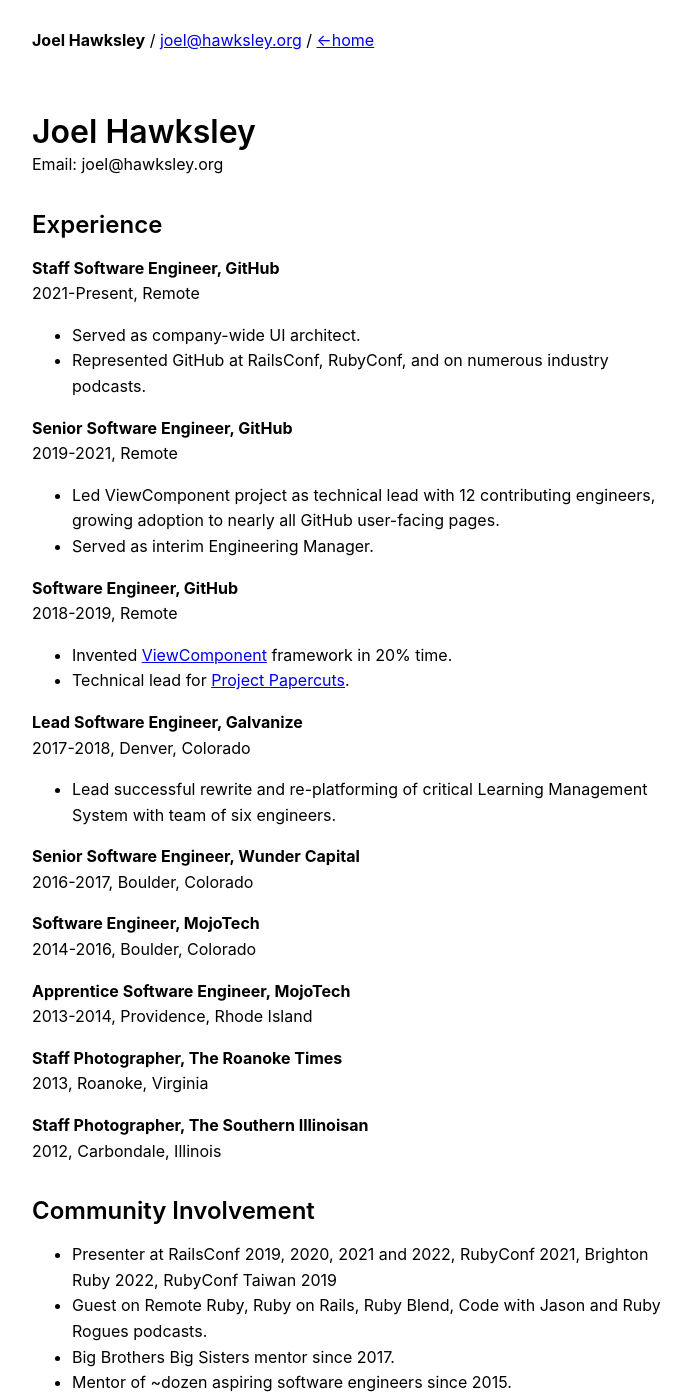
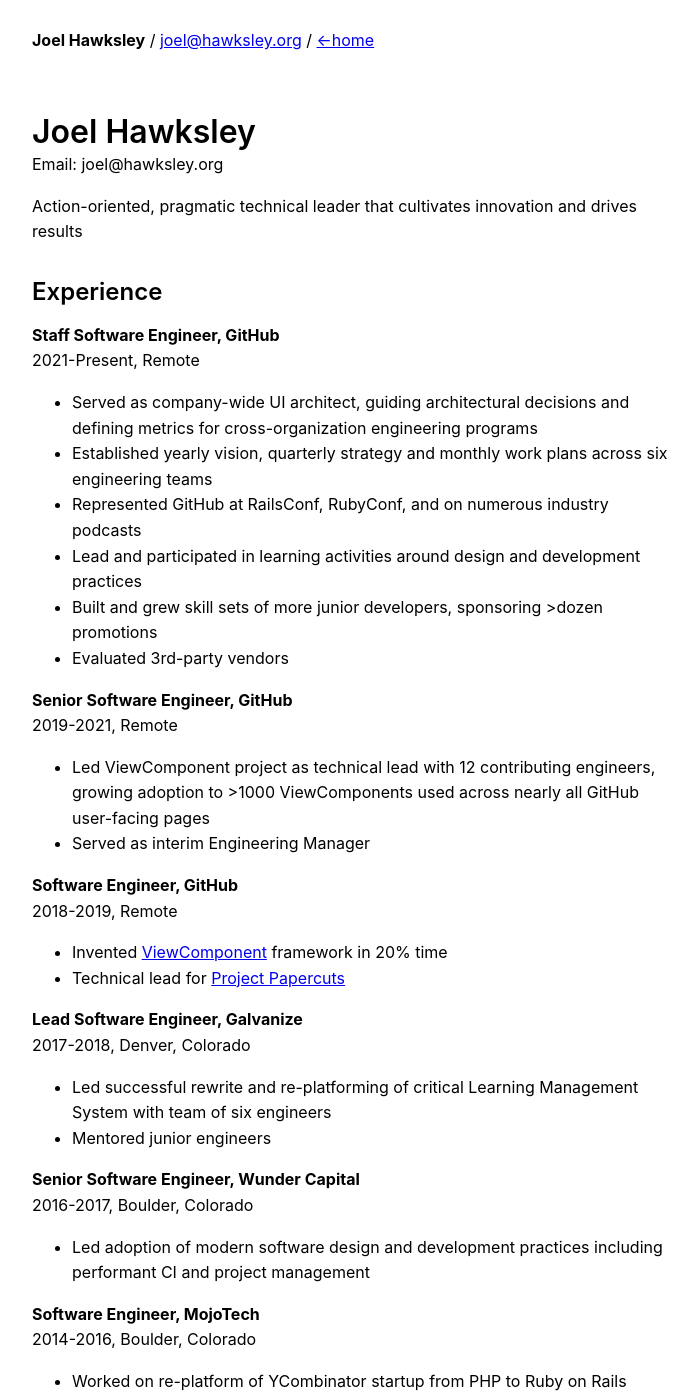
Before and after one commit to joelhawksley/identity, a Jekyll site: the page built from resume.md, in a window 1280 px wide and 1400 px high. Shown: the whole window, without its empty margins (288-986 px from the left). Built offline with Jekyll 4.4.1, drawn with Linux system fonts in a browser that asks for light colours; some of the changed text lies outside the part shown.

Commit message:
update resume

```diff
--- a/resume.md
+++ b/resume.md
@@ -6,42 +6,53 @@
 
 Email: joel@hawksley.org
 
+Action-oriented, pragmatic technical leader that cultivates innovation and drives results
+
 ## Experience
 
 ### Staff Software Engineer, GitHub
 
 2021-Present, Remote
 
-- Served as company-wide UI architect.
-- Represented GitHub at RailsConf, RubyConf, and on numerous industry podcasts.
+- Served as company-wide UI architect, guiding architectural decisions and defining metrics for cross-organization engineering programs
+- Established yearly vision, quarterly strategy and monthly work plans across six engineering teams
+- Represented GitHub at RailsConf, RubyConf, and on numerous industry podcasts
+- Lead and participated in learning activities around design and development practices
+- Built and grew skill sets of more junior developers, sponsoring >dozen promotions
+- Evaluated 3rd-party vendors
 
 ### Senior Software Engineer, GitHub
 
 2019-2021, Remote
 
-- Led ViewComponent project as technical lead with 12 contributing engineers, growing adoption to nearly all GitHub user-facing pages.
-- Served as interim Engineering Manager.
+- Led ViewComponent project as technical lead with 12 contributing engineers, growing adoption to >1000 ViewComponents used across nearly all GitHub user-facing pages
+- Served as interim Engineering Manager
 
 ### Software Engineer, GitHub
 
 2018-2019, Remote
 
-- Invented [ViewComponent](https://viewcomponent.org/) framework in 20% time.
-- Technical lead for [Project Papercuts](https://github.blog/2018-08-28-announcing-paper-cuts/).
+- Invented [ViewComponent](https://viewcomponent.org/) framework in 20% time
+- Technical lead for [Project Papercuts](https://github.blog/2018-08-28-announcing-paper-cuts/)
 
 ### Lead Software Engineer, Galvanize
 
 2017-2018, Denver, Colorado
 
-- Lead successful rewrite and re-platforming of critical Learning Management System with team of six engineers.
+- Led successful rewrite and re-platforming of critical Learning Management System with team of six engineers
+- Mentored junior engineers
 
 ### Senior Software Engineer, Wunder Capital
 
 2016-2017, Boulder, Colorado
 
+- Led adoption of modern software design and development practices including performant CI and project management
+
 ### Software Engineer, MojoTech
 
 2014-2016, Boulder, Colorado
+
+- Worked on re-platform of YCombinator startup from PHP to Ruby on Rails during 10x revenue growth over 18 months
 
 ### Apprentice Software Engineer, MojoTech
 
@@ -57,10 +68,11 @@
 
 ## Community Involvement
 
-- Presenter at RailsConf 2019, 2020, 2021 and 2022, RubyConf 2021, Brighton Ruby 2022, RubyConf Taiwan 2019
+- Presenter at RailsConf 2019, 2020, 2021 and 2022, Brighton Ruby 2022, RubyConf 2021, RubyDay 2021, RubyConf Taiwan 2019
 - Guest on Remote Ruby, Ruby on Rails, Ruby Blend, Code with Jason and Ruby Rogues podcasts.
-- Big Brothers Big Sisters mentor since 2017.
-- Mentor of ~dozen aspiring software engineers since 2015.
+- Active member of Boulder Ruby Meetup since 2016
+- Big Brothers Big Sisters mentor since 2017
+- Mentor of dozens of aspiring software engineers
 
 ## Projects
 
@@ -68,9 +80,17 @@
 
 2008 - Present
 
+- SaaS portfolio website builder for photographers
+- Implemented in WordPress and re-platformed to Ruby on Rails
+- Test bed for learning technologies such as React
+- LTV $390
+
 ### Timeframe
 
 2015 - Present
+
+- Digital artwork application for displaying weather and calendar information on e-paper, projection, and LCD displays
+- Architected for low maintenance and high resiliency
 
 ## Education
 
@@ -79,4 +99,4 @@
 2008-2012
 
 - Gold medal winner, Sports Portfolio - College Photographer of the Year 2011
-- Founding staff photographer for athletic department. Grew team to four.
+- Founding staff photographer for athletic department, grew team to four
```
